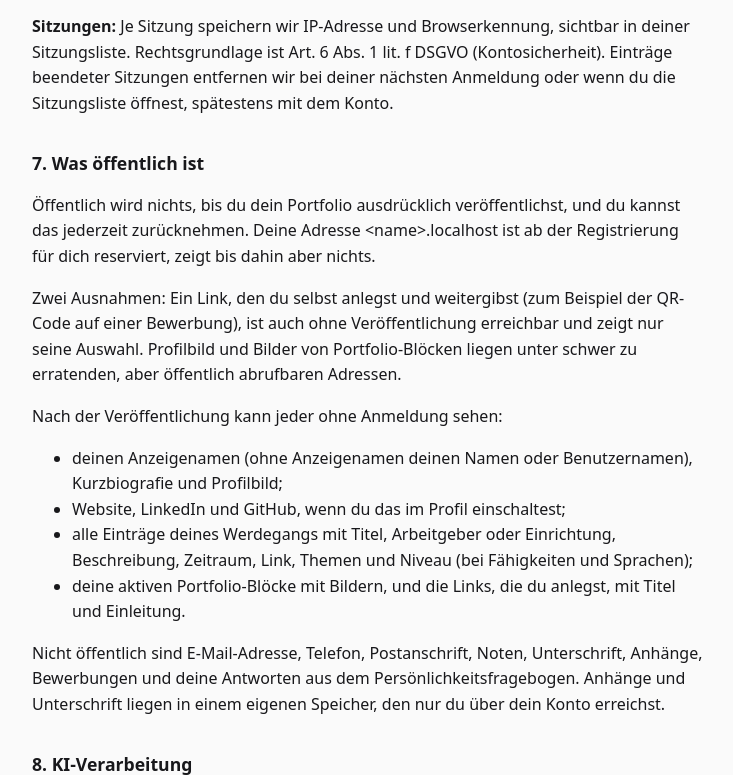
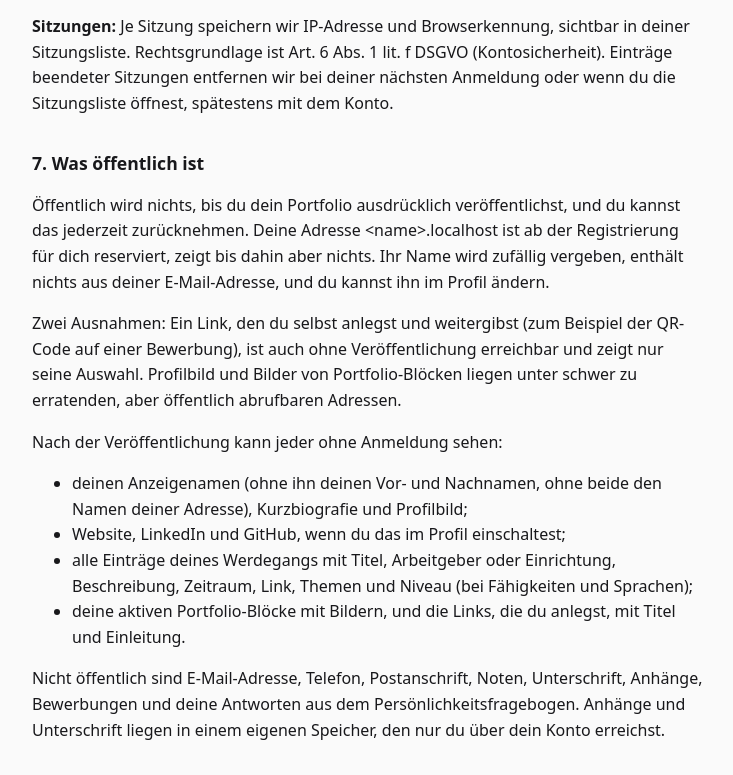
Before and after one commit to luke-hirsch/jac, a Django app: page /legal/privacy/ in a window 1280 px wide. Shown: the part 2564-3339 px from the top of the page, without its empty margins (272-1005 px from the left). Run offline with Django 5.2, Linux system fonts and the light colour scheme; parts of the project's set-up code (start-up, migrations or seed data) failed here and were passed over; some libraries are stand-ins or nearby versions.

Commit message:
Privacy section 7 for random handles; reserve "system"
The address's name is random and can be changed, and without a display
name or a full name the public name is that address. Nothing holds
"system" by accident any more, so it joins the reserved subdomains.

Co-Authored-By: Claude Opus 5.5 <noreply@anthropic.com>
Claude-Session: https://claude.ai/code/session_01FpdWvmBxbkWncPiXQeyUMe

```diff
--- a/backend/lukehirsch/settings.py
+++ b/backend/lukehirsch/settings.py
@@ -511,7 +511,8 @@ LEGAL_CONTACT_EMAIL = os.getenv("LEGAL_CONTACT_EMAIL", "")
 RESERVED_SUBDOMAINS = set(
     env_list(
         "RESERVED_SUBDOMAINS",
-        ["app", "api", "www", "admin", "static", "media", "mail", "ns", "ns1", "ns2"],
+        # "system": the inactive system user's handle used to hold it; nobody should claim it.
+        ["app", "api", "www", "admin", "static", "media", "mail", "ns", "ns1", "ns2", "system"],
     )
 )
 PORTFOLIO_ORIGIN_TEMPLATE = os.getenv(
--- a/backend/spa/templates/spa/legal/privacy.html
+++ b/backend/spa/templates/spa/legal/privacy.html
@@ -165,7 +165,8 @@
 <p>
   Öffentlich wird nichts, bis du dein Portfolio ausdrücklich veröffentlichst, und du kannst das
   jederzeit zurücknehmen. Deine Adresse &lt;name&gt;.{{ base_domain }} ist ab der Registrierung für
-  dich reserviert, zeigt bis dahin aber nichts.
+  dich reserviert, zeigt bis dahin aber nichts. Ihr Name wird zufällig vergeben, enthält nichts aus
+  deiner E-Mail-Adresse, und du kannst ihn im Profil ändern.
 </p>
 <p>
   Zwei Ausnahmen: Ein Link, den du selbst anlegst und weitergibst (zum Beispiel der QR-Code auf einer
@@ -174,7 +175,10 @@
 </p>
 <p>Nach der Veröffentlichung kann jeder ohne Anmeldung sehen:</p>
 <ul>
-  <li>deinen Anzeigenamen (ohne Anzeigenamen deinen Namen oder Benutzernamen), Kurzbiografie und Profilbild;</li>
+  <li>
+    deinen Anzeigenamen (ohne ihn deinen Vor- und Nachnamen, ohne beide den Namen deiner Adresse),
+    Kurzbiografie und Profilbild;
+  </li>
   <li>Website, LinkedIn und GitHub, wenn du das im Profil einschaltest;</li>
   <li>
     alle Einträge deines Werdegangs mit Titel, Arbeitgeber oder Einrichtung, Beschreibung, Zeitraum,
```
Also changed, not shown: backend/spa/tests/test_portfolio.py (+6 -0 lines), 1 other file.
